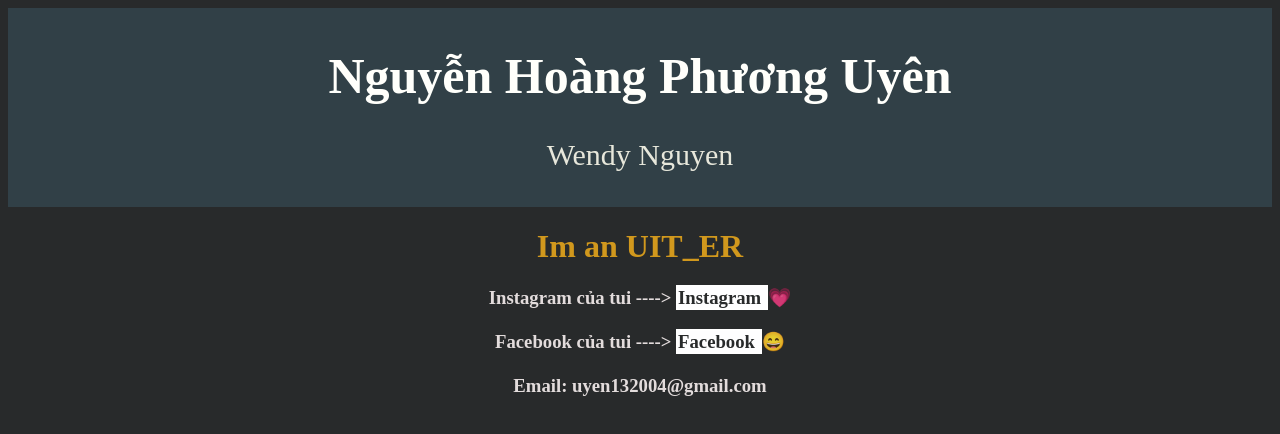
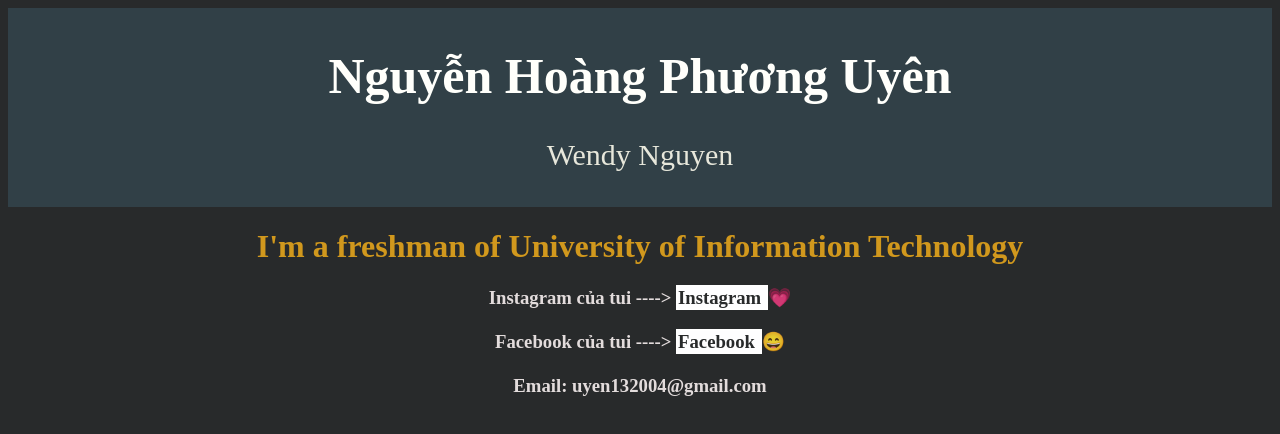
Before and after one commit to wendy314/vscode, a plain HTML site: page index.html in a window 1280 px wide. Drawn offline with Linux system fonts and the light colour scheme.

Commit message:
Update index.html

```diff
--- a/index.html
+++ b/index.html
@@ -49,7 +49,7 @@
             <p style="color:rgb(231, 231, 219); font-size:30px">Wendy Nguyen</p>
           </div>
             <div class="pos">
-                <h1 style="color:rgb(209, 152, 29)">Im an UIT_ER</h1>
+                <h1 style="color:rgb(209, 152, 29)">I'm a freshman of University of Information Technology </h1>
 
                 <h3>
                 Instagram của tui ---->
```
